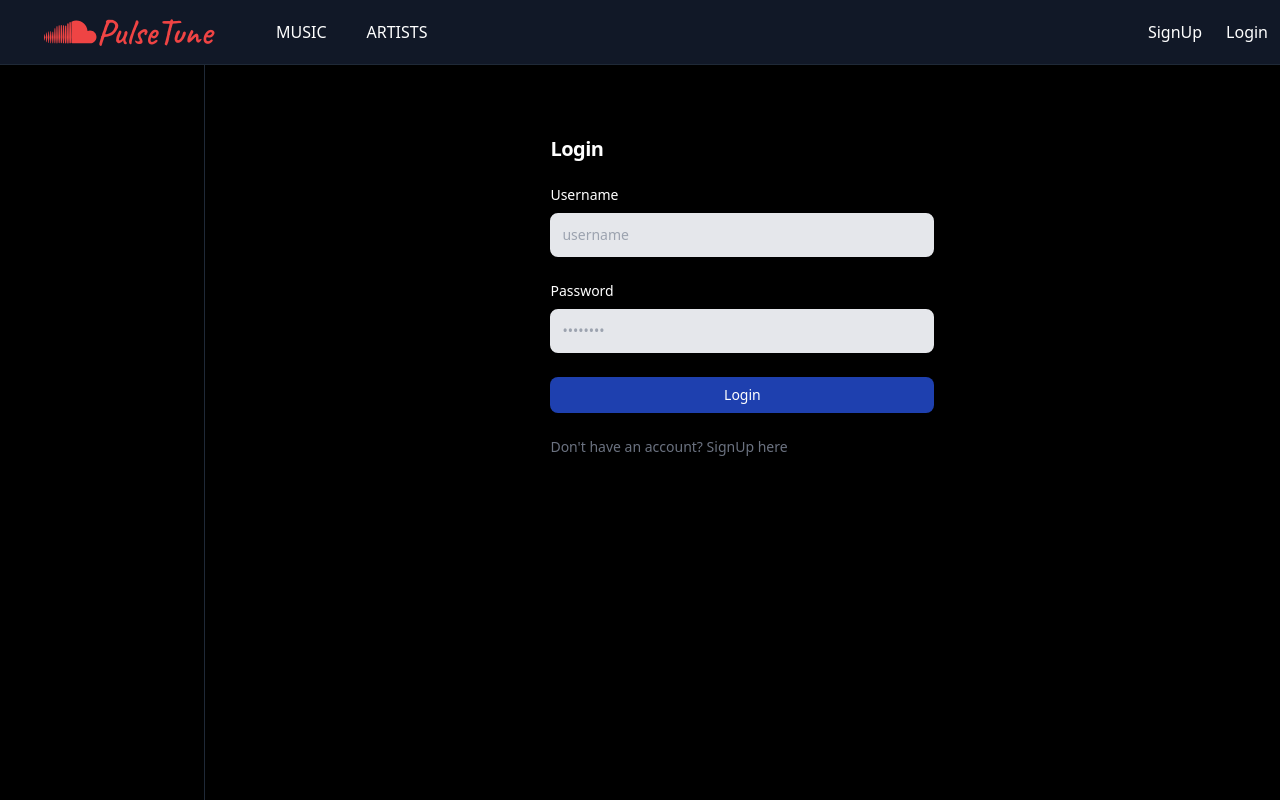
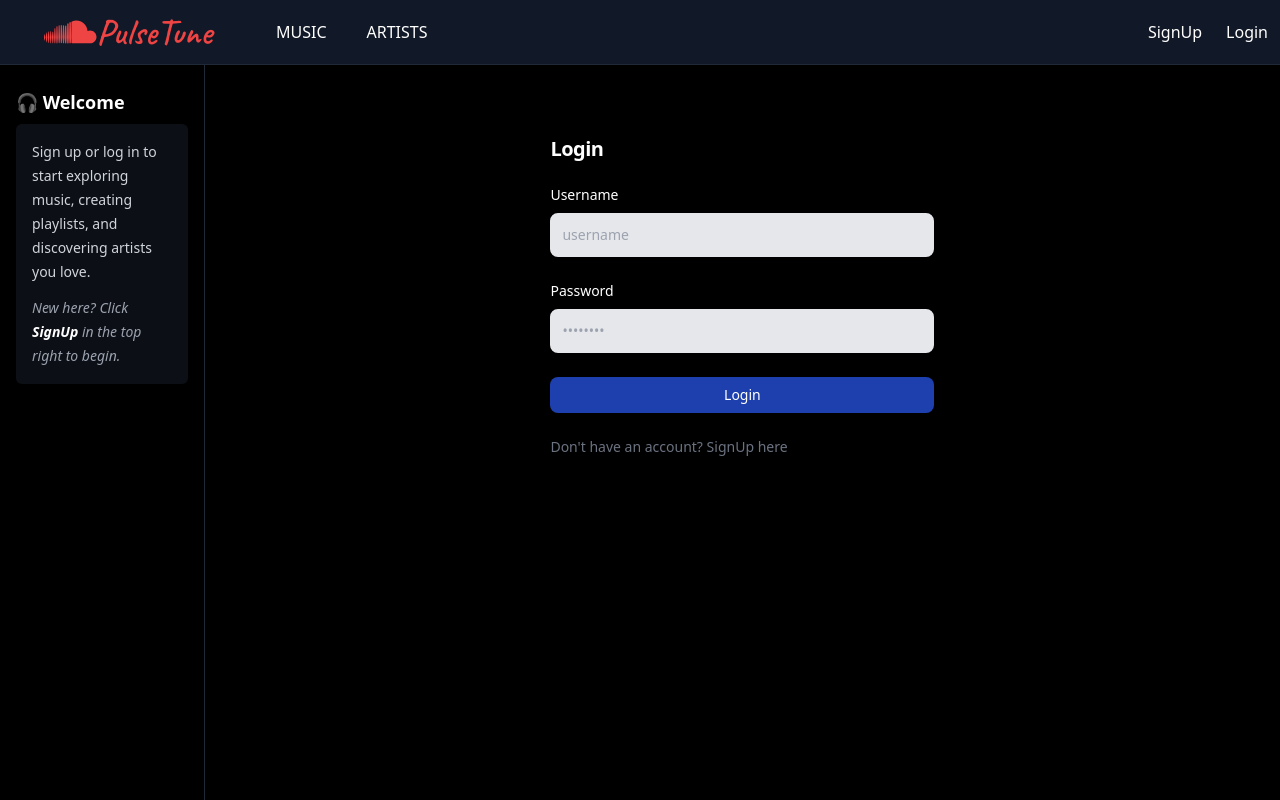
Before and after one commit to vshivang7/pulsetune, a React (Create React App) app in the folder FrontEnd/: page /login in a window 1280 px wide. Built offline with nearby package versions, Linux system fonts and the light colour scheme; no server answers.

Commit message:
sidebar message

```diff
--- a/FrontEnd/src/screenDiv/Sidebar.js
+++ b/FrontEnd/src/screenDiv/Sidebar.js
@@ -23,6 +23,20 @@ const Sidebar = ({ user, setMusics }) => {
           Genres
         </div> */}
       {/* </div> */}
+      {
+        user==null && (<>
+        <div className=" mb-4 border-gray-800 px-4">
+  <h1 className="font-bold mb-2 text-white text-lg">🎧 Welcome</h1>
+  <div className="bg-gray-800/40 p-4 rounded-md text-sm text-gray-300 leading-6">
+    Sign up or log in to start exploring music, creating playlists, and discovering artists you love.
+    <p className="mt-3 italic text-gray-400">
+      New here? Click <span className="text-white font-semibold">SignUp</span> in the top right to begin.
+    </p>
+  </div>
+</div>
+
+</>)
+      }
       {user && (
         <>
           <div>
```
